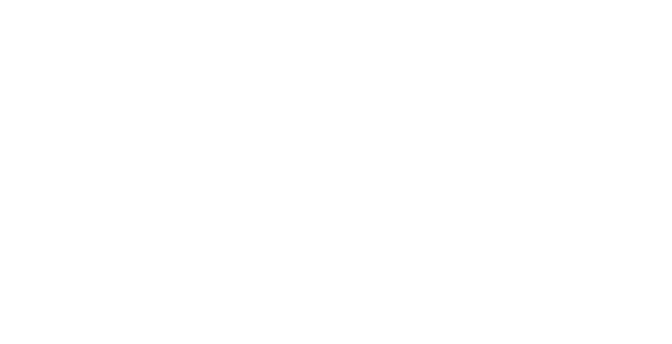
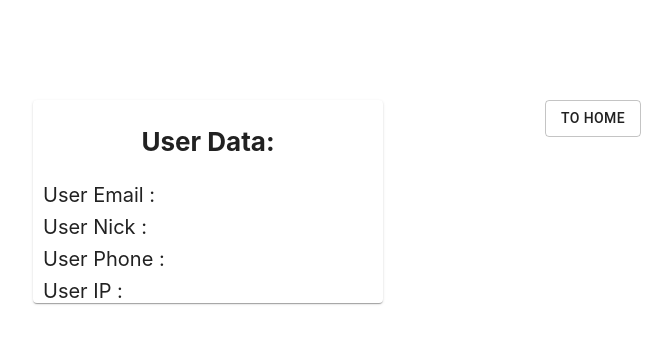
Before and after one commit to BogdanMarchukov/test_wilex, a React (Create React App) app: page /user in a window 1280 px wide. Before the commit this address had no page. Shown: the top 344 px of the page, without its empty margins (95-767 px from the left). Built offline with nearby package versions, Linux system fonts and the light colour scheme.

Commit message:
add rout user

```diff
--- /dev/null
+++ b/src/Pages/User/User.tsx
@@ -0,0 +1,16 @@
+
+import * as React from 'react';
+import {PageLayout} from "../../Layout/PageLayout";
+import {UserCard} from "../../Component/UserCard/UserCard";
+
+type Props = {
+
+};
+
+export const User = (props: Props) => {
+    return (
+        <PageLayout>
+            <UserCard/>
+        </PageLayout>
+    );
+};
--- a/src/index.js
+++ b/src/index.js
@@ -17,6 +17,7 @@
 import {Nick} from "./Pages/Nick/Nick";
 import {Phone} from "./Pages/Phone/Phone";
 import {Error} from "./Pages/Error/Error";
+import {User} from "./Pages/User/User";
 
 const store = createStore(rootReducer, compose(applyMiddleware(thunk),
      window.__REDUX_DEVTOOLS_EXTENSION__ && window.__REDUX_DEVTOOLS_EXTENSION__()
@@ -36,6 +37,7 @@
                     <Route path="nick" element={<Nick/>}/>
                     <Route path="phone" element={<Phone/>}/>
                     <Route path="error" element={<Error/>}/>
+                    <Route path="user" element={<User/>}/>
                 </Routes>
             </BrowserRouter>
         </Provider>
```
